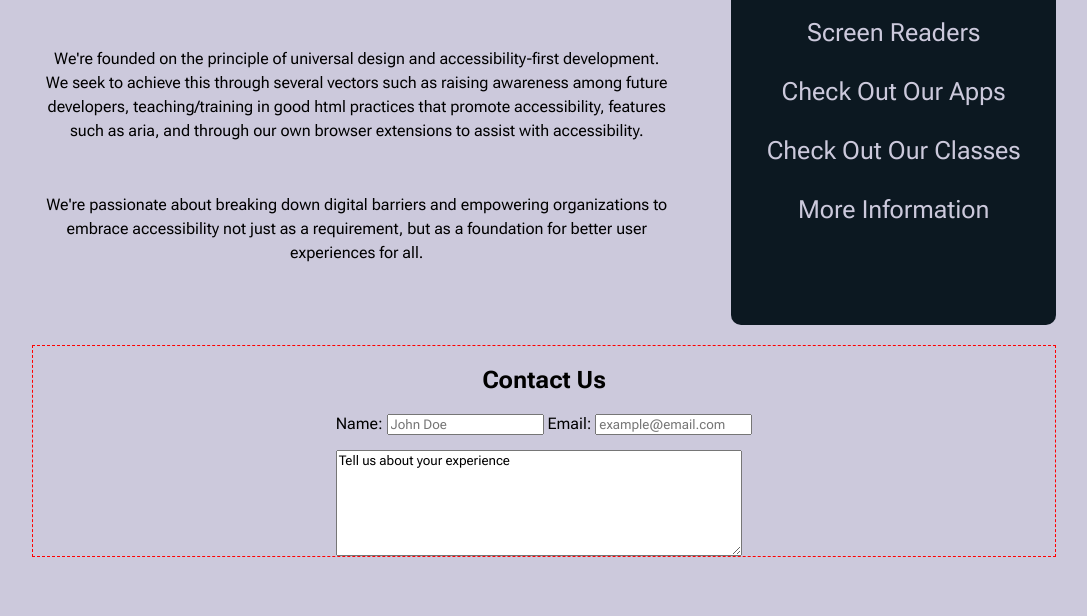
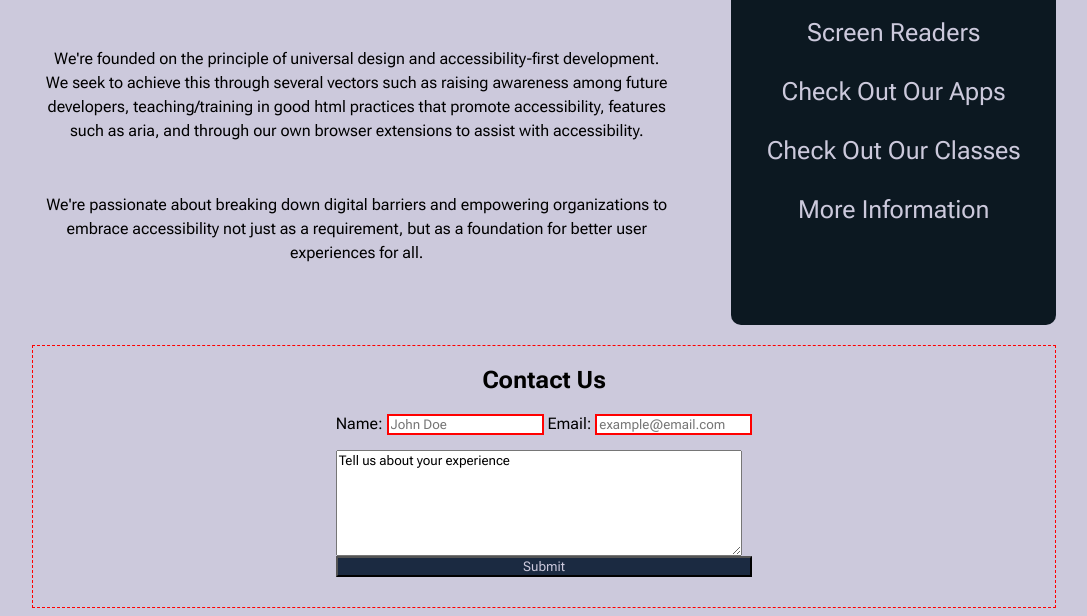
Before and after one commit to Defnar/accessibility-lab, a plain HTML site: page index.html in a window 1280 px wide. Shown: the part 655-1271 px from the top of the page, without its empty margins (96-1183 px from the left). Drawn offline with Linux system fonts and the light colour scheme.

Commit message:
contact form finished

```diff
--- a/index.html
+++ b/index.html
@@ -96,6 +96,7 @@
             id="name"
             name="name"
             required
+            aria-required="true"
           />
           <label for="email">Email: </label>
           <input
@@ -110,6 +111,8 @@
         <textarea required aria-required="true" id="comment" name="comment">
 Tell us about your experience</textarea
         >
+        <button type="submit" aria-label="Click the button to submit your comment">Submit</button>
+        <div role="alert" aria-live="polite"></div>
       </form>
     </section>
   </body>
--- a/style.css
+++ b/style.css
@@ -91,7 +91,7 @@ header img {
   padding: 10px;
 }
 
-.hero button {
+button {
   background-color: #1B2A41;
   color: var(--light)
 }
@@ -136,8 +136,9 @@ header img {
   display: flex;
   flex-direction: column;
   border: 1px dashed red;
-  margin-top: 20px;
+  margin: 20px auto;
   align-items: center;
+  padding-bottom: 30px;
 }
 
 #contact-form{
@@ -150,3 +151,11 @@ flex-direction: column;
   height: 100px;
   margin-top: 15px;
 }
+
+input:invalid {
+  border: 2px solid red;
+}
+
+input:valid {
+  border: 2px solid #324A5F;
+}
```
